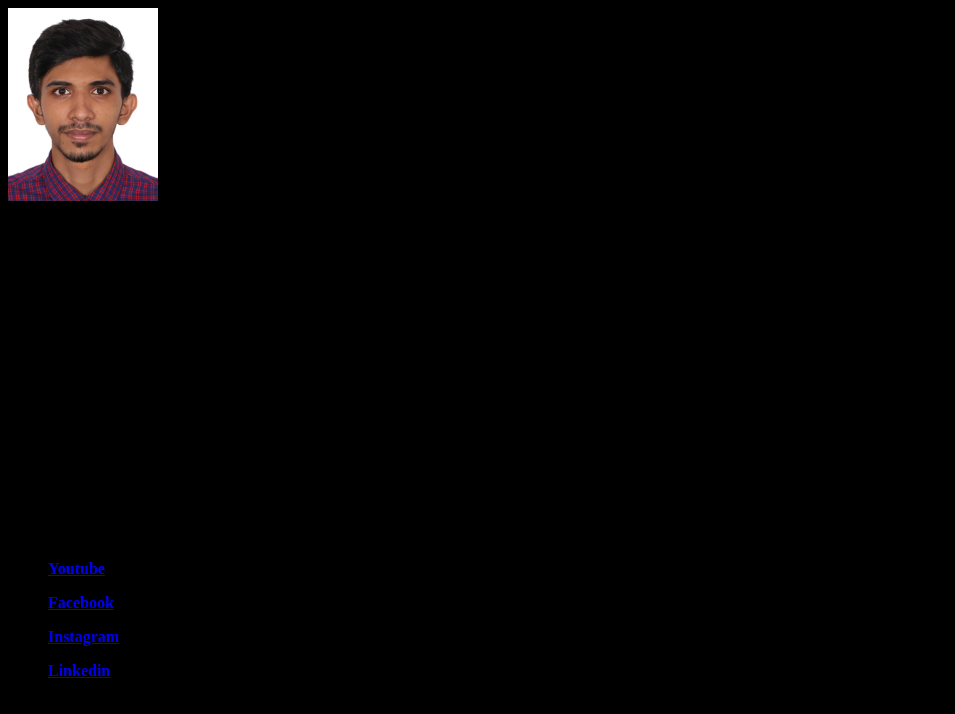
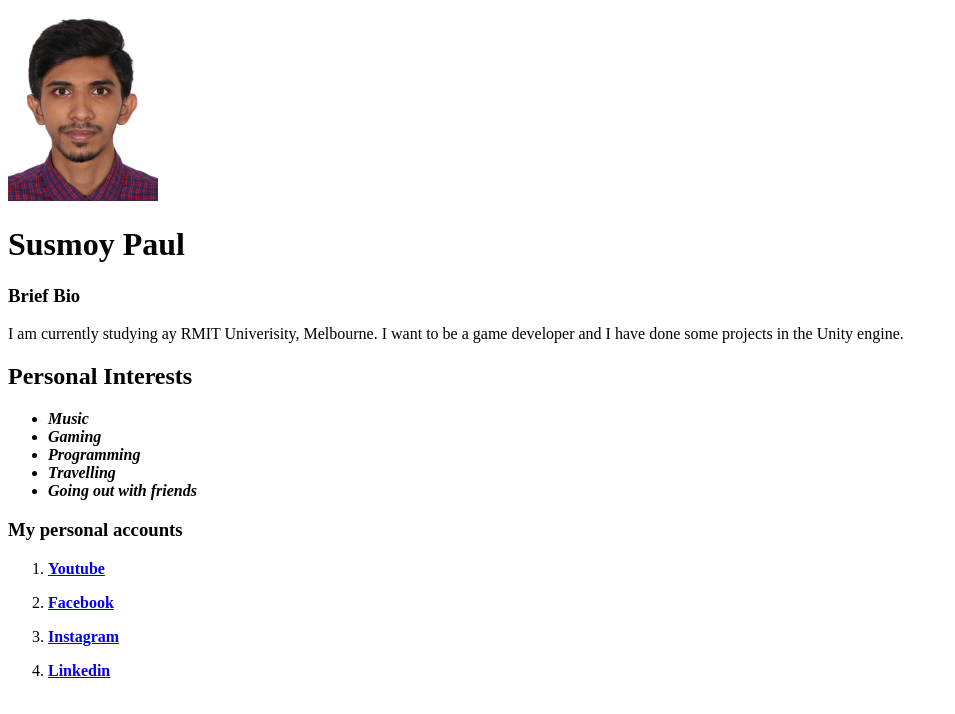
Before and after one commit to SusmoyPaul03/SusmoyPaul-Home, a plain HTML site: page index.html in a window 1280 px wide. Shown: the whole page, without its empty margins (0-955 px from the left). Drawn offline with Linux system fonts and the light colour scheme.

Commit message:
Update main.css

```diff
--- a/main.css
+++ b/main.css
@@ -1,6 +1,3 @@
 img{
     width: 150px;
 }
-body{
-background-color: #000
-}
```
